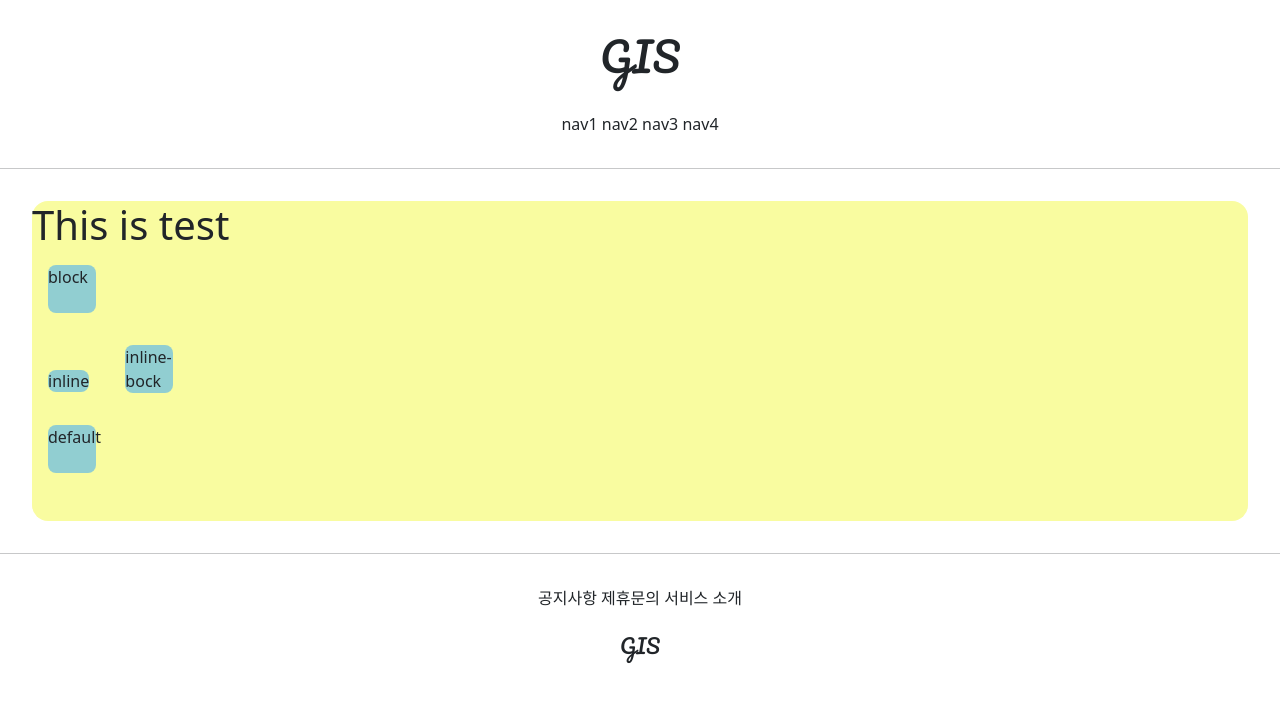
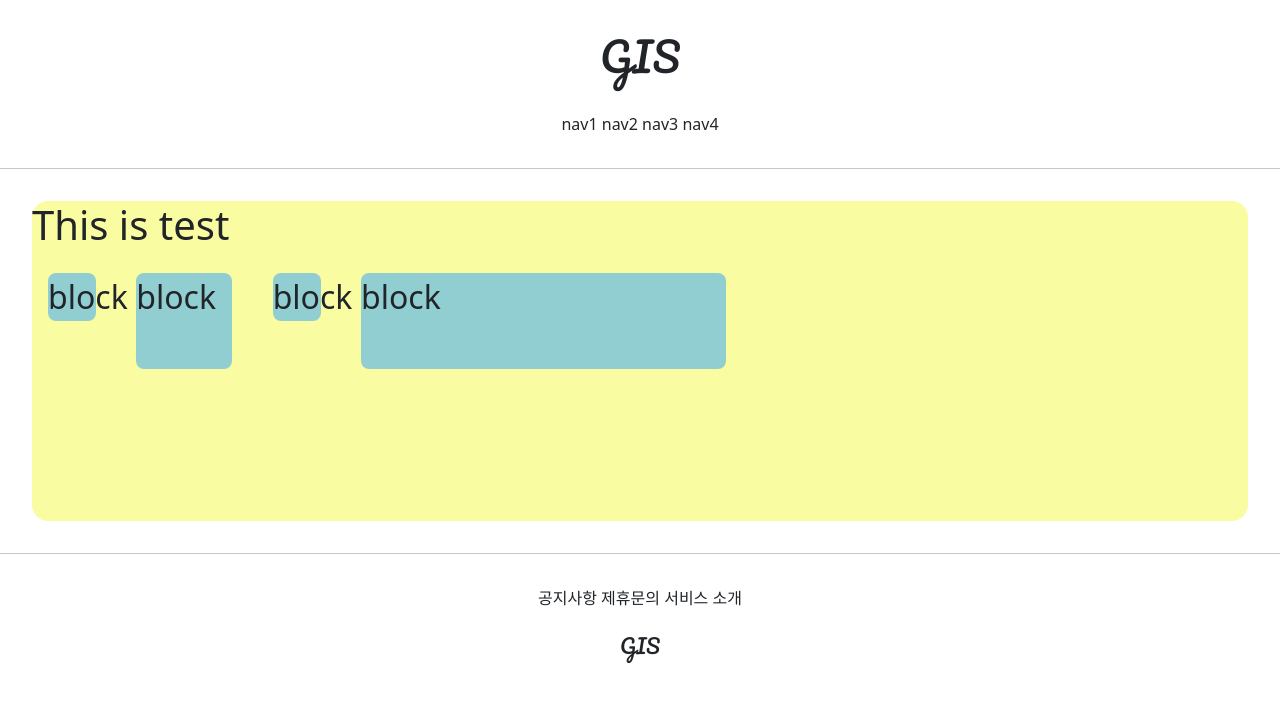
Before and after one commit to Jeongp4939/JH, a Django app: page /accountapp/hello_world/ in a window 1280 px wide. Shown: the top 702 px of the page. Run offline with Django 3.2, Linux system fonts and the light colour scheme; parts of the project's set-up code (start-up, migrations or seed data) failed here and were passed over.

Commit message:
7/7 commit 3

```diff
--- a/accountapp/templates/accountapp/hello_world.html
+++ b/accountapp/templates/accountapp/hello_world.html
@@ -5,6 +5,7 @@
     <style>
 
         .testing {
+            display: inline-block;
             background-color: rgba(122, 197, 220, 0.82);
             margin: 1rem;
             height: 48px;
@@ -14,15 +15,18 @@
 
     </style>
 
-    <div style="height: 20rem; background-color: rgb(249,252,160); margin: 2rem; border-radius:1rem;">
+    <div style="height: 20rem; background-color: rgb(249,252,160);
+     margin: 2rem; border-radius:1rem; font-size:2rem">
 
         <h1>This is test</h1>
 
-        <div class="testing" style="display: block">block</div>
-        <div class="testing" style="display: inline">inline</div>
-        <div class="testing" style="display: inline-block">inline-bock</div>
-        <div class="testing" style="display: none">none</div>
-        <div class="testing">default</div>
+
+        <div class="testing" style="height: 48px; width: 48px">block</div>
+        <div class="testing" style="height: 3em; width: 3em">block</div>
+        <div class="testing" style="height: 3rem; width: 3rem">block</div>
+        <div class="testing" style="height: 30%; width: 30%">block</div>
+
+
     </div>
 
 
```
